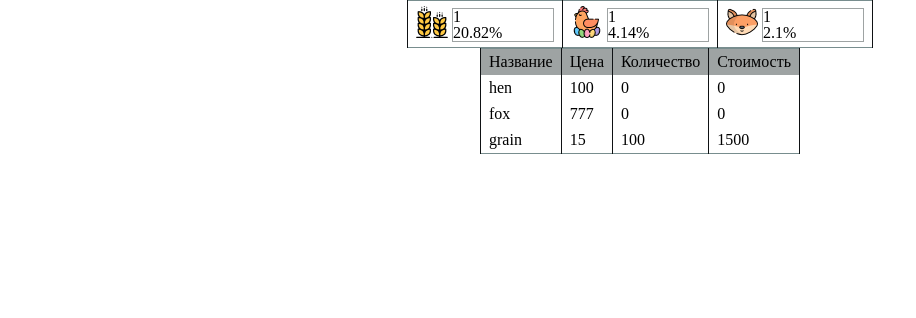
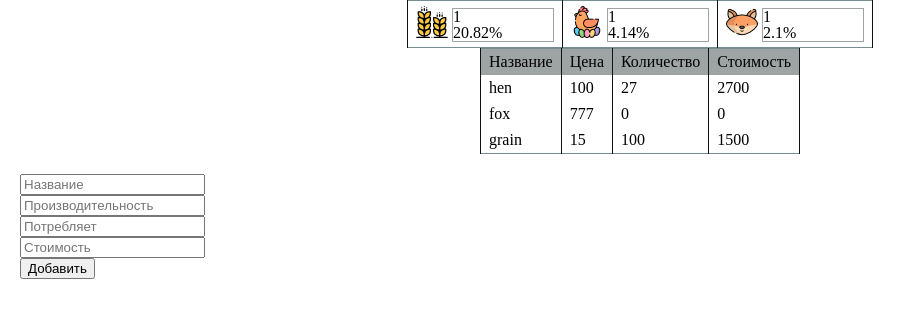
Before and after one commit to Anatoliy700/AngularJS_Backbone, a PHP site: page / in a window 1280 px wide. Shown: the top 318 px of the page, without its empty margins (0-916 px from the left). Run offline with PHP 8.4, Linux system fonts and the light colour scheme.

Commit message:
Добавление новых продуктов

```diff
--- a/lesson_5/css/main.css
+++ b/lesson_5/css/main.css
@@ -49,3 +49,11 @@ th{
 a{
     color: #2B3035;
 }
+
+#addProductItem{
+    margin: 20px;
+    display: flex;
+    flex-direction: column;
+    align-items: flex-start;
+
+}
--- a/lesson_5/index.html
+++ b/lesson_5/index.html
@@ -9,34 +9,18 @@
   <script type="text/javascript" src="vendor/js/bb.js"></script>
 </head>
 <body>
-<table id="farm">
-  <tr>
-    <td>
-      <img src="img/cereal.png"/>
-      <div class="info" id="grain">
-        <div class="data">
-          <div class="level">0</div>
-          <div class="production">0%</div>
+<script type="text/template" id="productView_template">
+  <img src="img/<%= title %>.png"/>
+  <div class="info">
+    <div class="data" id="productView_template_update">
+      <div class="level"><%= level %></div>
+      <div class="production"><%= complete %>%</div>
     </div>
   </div>
-    </td>
-    <td><img src="img/hen.png"/>
-      <div class="info" id="hen">
-        <div class="data">
-          <div class="level">0</div>
-          <div class="production">0%</div>
-        </div>
-      </div>
-    </td>
-    <td><img src="img/fox.png"/>
-      <div class="info" id="fox">
-        <div class="data">
-          <div class="level">0</div>
-          <div class="production">0%</div>
-        </div>
-      </div>
-    </td>
-  </tr>
+</script>
+<div>
+  <table id="farm">
+
   </table>
   <table>
     <thead>
@@ -51,6 +35,16 @@
 
     </tbody>
   </table>
+</div>
+<div>
+  <form action="" id="addProductItem">
+    <input type="text" name="title" placeholder="Название" required>
+    <input type="text" name="productivity" placeholder="Производительность" required>
+    <input type="text" name="consumes" placeholder="Потребляет">
+    <input type="text" name="price" placeholder="Стоимость" required>
+    <input type="submit" value="Добавить">
+  </form>
+</div>
 
 <!--<div>-->
 <!--Icons made by <a href="http://www.freepik.com" title="Freepik">Freepik</a> from <a-->
```
Also changed, not shown: lesson_5/js/app.js (+127 -22 lines), lesson_5/img/grain.png (renamed from lesson_5/img/cereal.png). Lines whose indentation alone changed are shown as unchanged.
